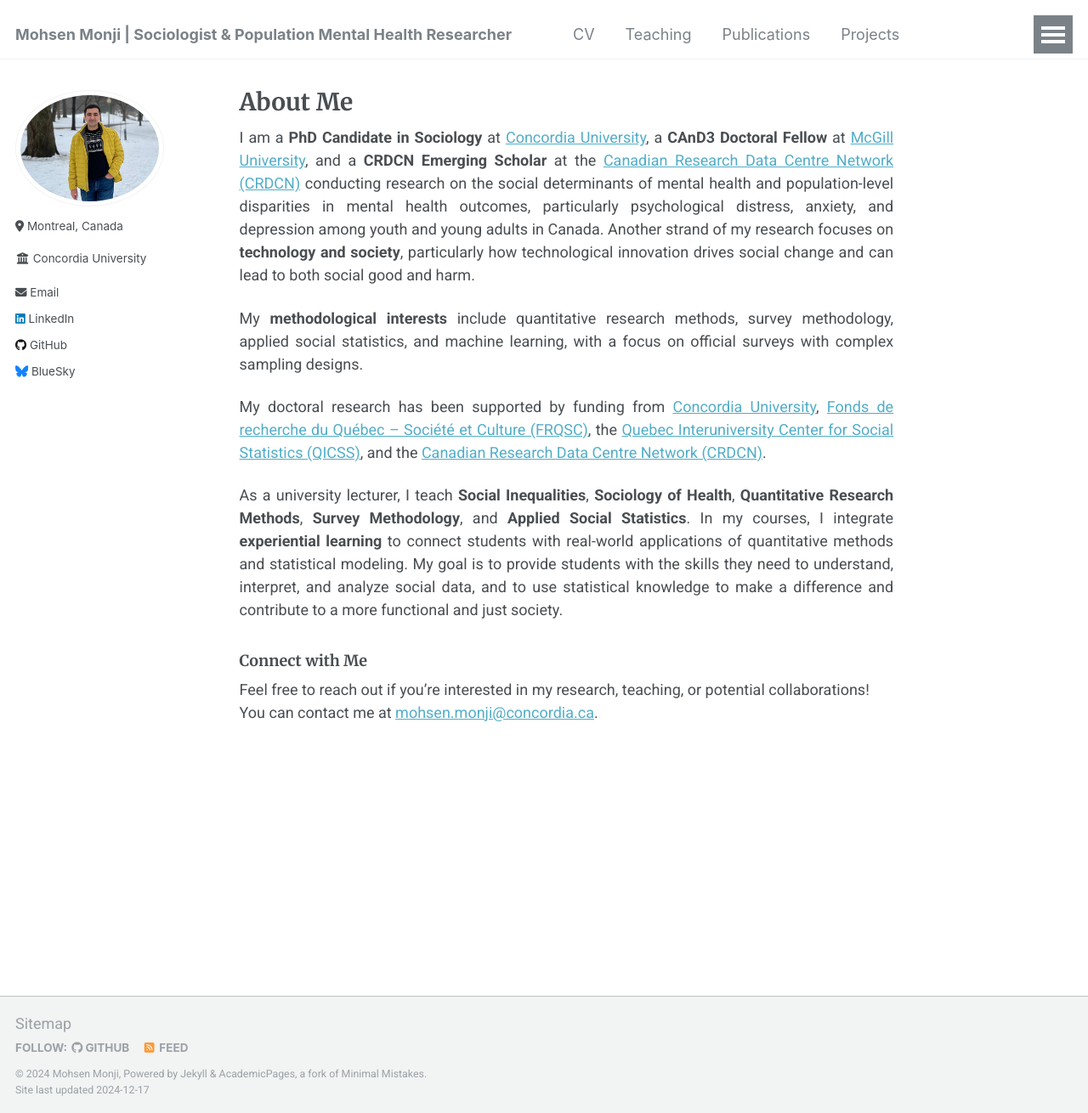
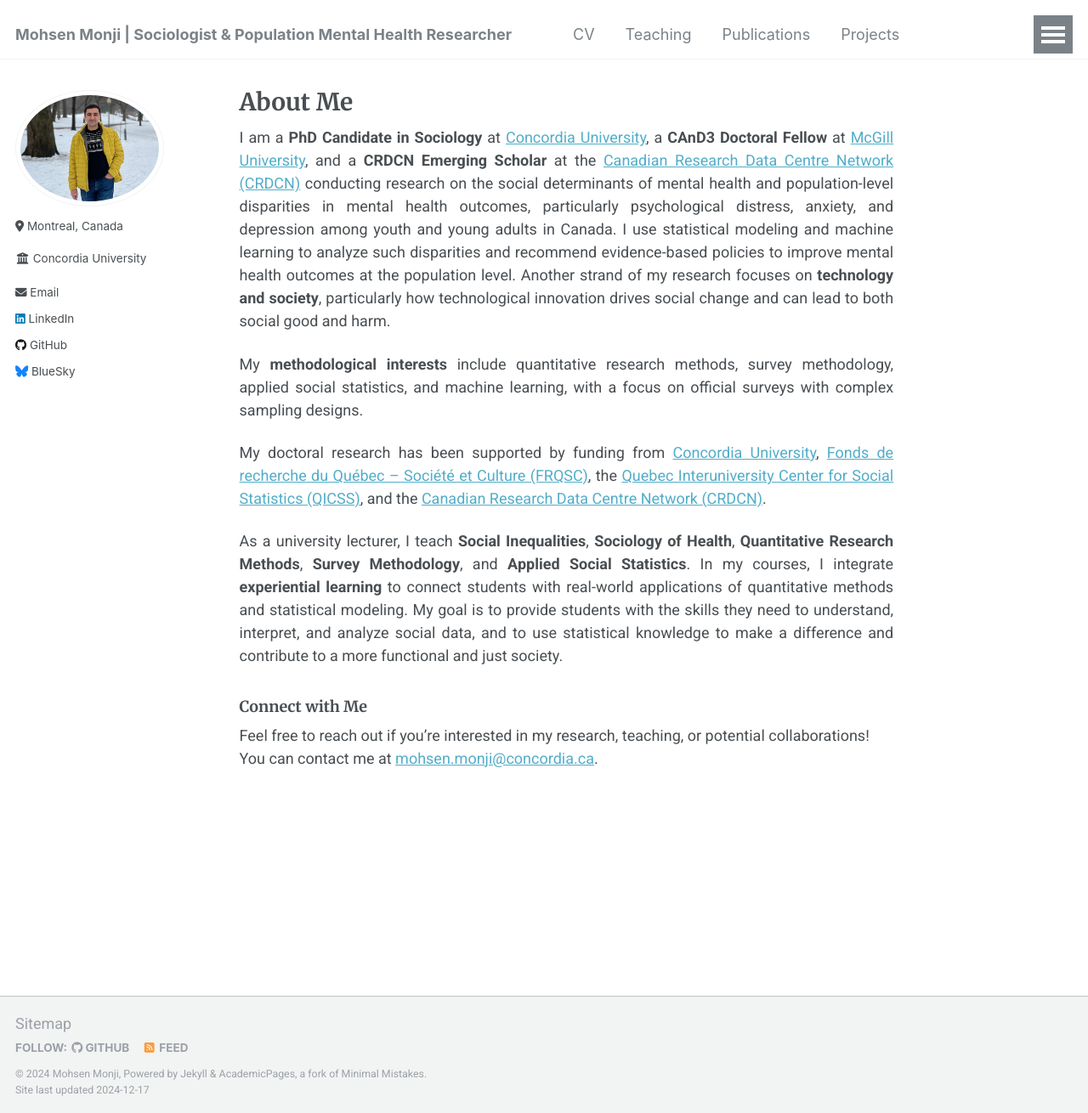
Before and after one commit to Mohsnmonji/mohsnmonji.github.io, a Jekyll site: the page built from _pages/about.md, in a window 1280 px wide and 1310 px high. Shown: the whole window at 85% size. Built offline with Jekyll 4.4.1, drawn with Linux system fonts in a browser that asks for light colours.

Commit message:
Update about.md

```diff
--- a/_pages/about.md
+++ b/_pages/about.md
@@ -10,7 +10,7 @@ redirect_from:
 ---
 
 
-I am a **PhD Candidate in Sociology** at [Concordia University](https://www.concordia.ca/artsci/sociology-anthropology.html), a **CAnD3 Doctoral Fellow** at [McGill University](https://www.mcgill.ca/cand3/our-people/fellows-2024-25), and a **CRDCN Emerging Scholar** at the [Canadian Research Data Centre Network (CRDCN)](https://crdcn.ca) conducting research on the social determinants of mental health and population-level disparities in mental health outcomes, particularly psychological distress, anxiety, and depression among youth and young adults in Canada. Another strand of my research focuses on **technology and society**, particularly how technological innovation drives social change and can lead to both social good and harm.
+I am a **PhD Candidate in Sociology** at [Concordia University](https://www.concordia.ca/artsci/sociology-anthropology.html), a **CAnD3 Doctoral Fellow** at [McGill University](https://www.mcgill.ca/cand3/our-people/fellows-2024-25), and a **CRDCN Emerging Scholar** at the [Canadian Research Data Centre Network (CRDCN)](https://crdcn.ca) conducting research on the social determinants of mental health and population-level disparities in mental health outcomes, particularly psychological distress, anxiety, and depression among youth and young adults in Canada. I use statistical modeling and machine learning to analyze such disparities and recommend evidence-based policies to improve mental health outcomes at the population level. Another strand of my research focuses on **technology and society**, particularly how technological innovation drives social change and can lead to both social good and harm.
 
 My **methodological interests** include quantitative research methods, survey methodology, applied social statistics, and machine learning, with a focus on official surveys with complex sampling designs.
 
```
